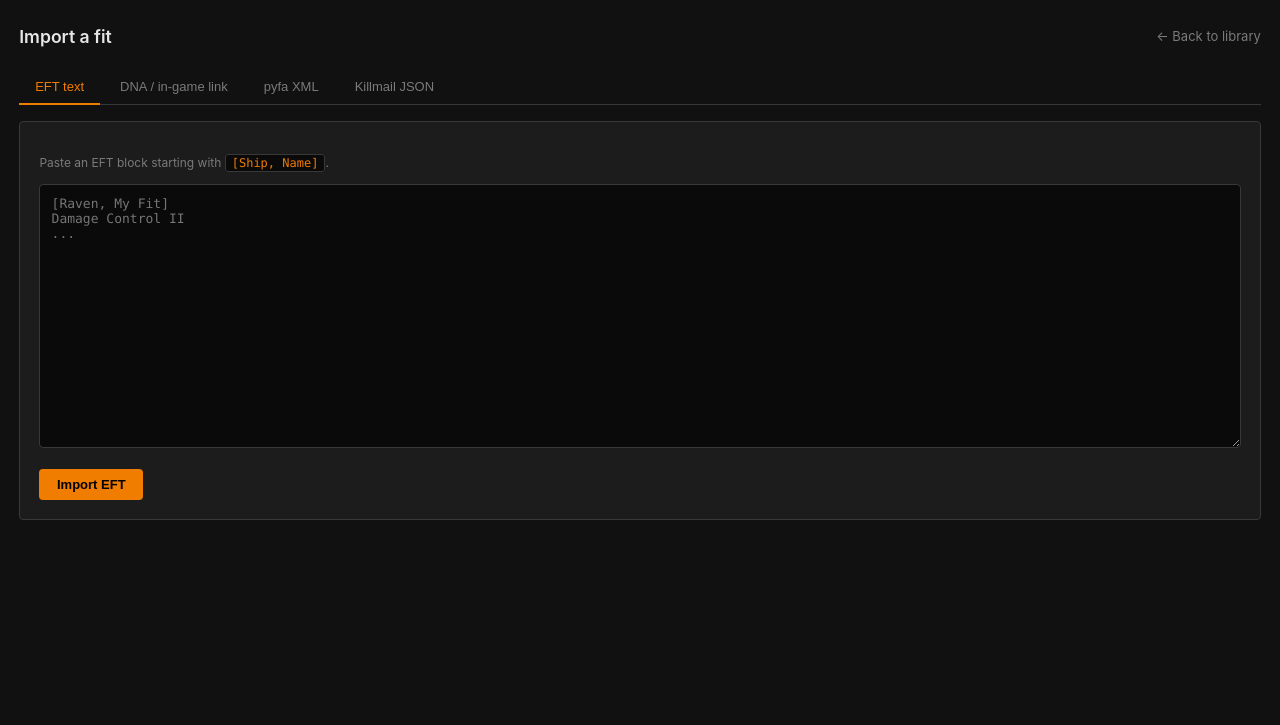
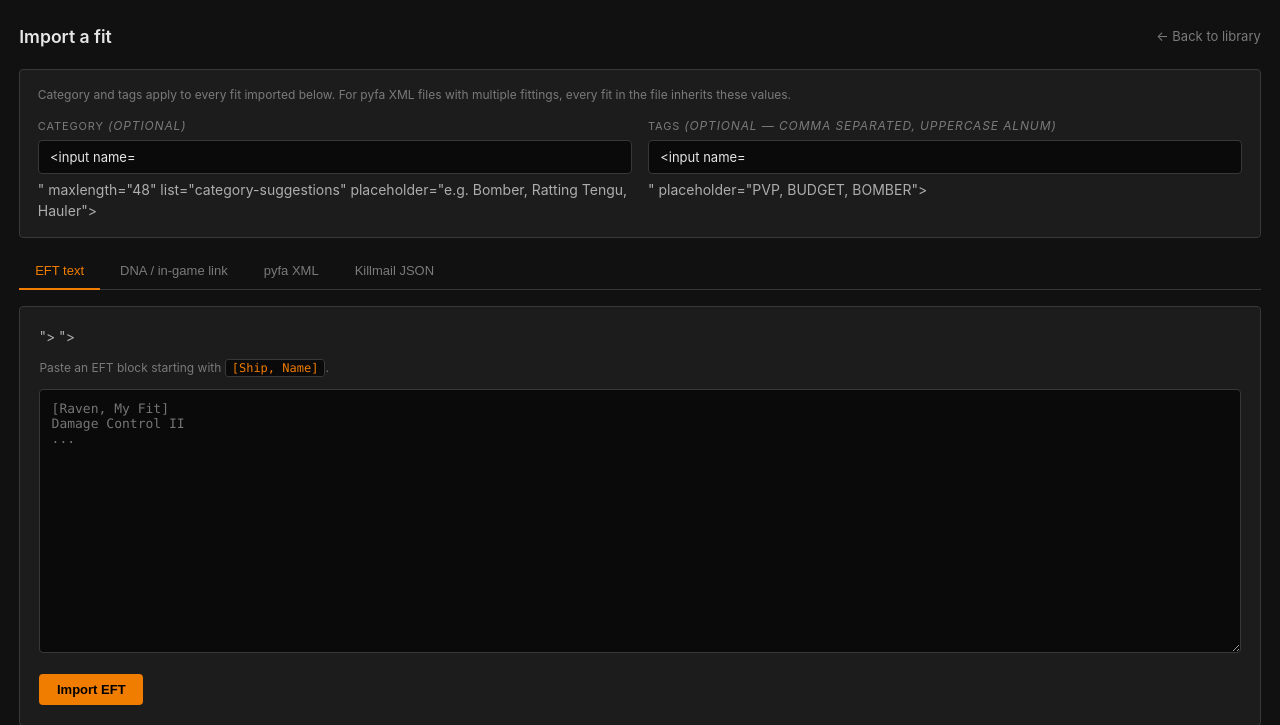
Before and after one commit to zeratulsheppard/wds-fittings, a FastAPI app: template app/templates/import.html in a window 1280 px wide. Shown: the part 67-792 px from the top of the page. Before the commit the page ends 587 px from the top, so only its background shows below. Run offline with FastAPI, Linux system fonts and the light colour scheme; the template is opened without the code that fills it: most values are stand-ins (such as "Sample title", 1, 10 or a date in 2020); form fields are guessed from the names that the template uses; parts of the project's set-up code (start-up, migrations or seed data) failed here and were passed over.

Commit message:
Import page: set category + tags at import time
- Two shared inputs above the format tabs — category (with datalist
  autocomplete) and tags (comma-separated).
- Each tabbed form has hidden category/tags fields; small JS mirrors
  the shared values into whichever form is submitted.
- pyfa XML uploads apply the same category/tags to every fitting in
  the file so bulk imports don't need per-fit edits.
- Errors preserve the entered category/tags so users don't retype.

```diff
--- a/app/static/style.css
+++ b/app/static/style.css
@@ -183,6 +183,26 @@
   margin-bottom: 1rem;
   font-size: 13px;
 }
+
+.import-basics { margin-bottom: 1rem; padding: 1rem 1.1rem; }
+.import-basics > p { margin: 0 0 .8rem; }
+.import-basics-row {
+  display: grid;
+  grid-template-columns: 1fr 1fr;
+  gap: 1rem;
+}
+@media (max-width: 700px) { .import-basics-row { grid-template-columns: 1fr; } }
+.import-basics-row .edit-label input {
+  background: #0a0a0a;
+  border: 1px solid var(--border);
+  color: var(--text-bright);
+  padding: .45rem .7rem;
+  border-radius: var(--radius);
+  font-size: 13px;
+  font-family: inherit;
+  width: 100%;
+}
+.import-basics-row .edit-label input:focus { outline: none; border-color: var(--orange); }
 
 .import-tabs { display: flex; gap: 4px; margin-bottom: 1rem; border-bottom: 1px solid var(--border); }
 .import-tabs .tab {
--- a/app/templates/import.html
+++ b/app/templates/import.html
@@ -6,9 +6,26 @@
   <a href="/" class="back-link">← Back to library</a>
 </div>
 
-{% if error %}
-<div class="error-banner">{{ error }}</div>
-{% endif %}
+{% if error %}<div class="error-banner">{{ error }}</div>{% endif %}
+
+<div class="card import-basics">
+  <p class="muted">Category and tags apply to every fit imported below. For pyfa XML files
+  with multiple fittings, every fit in the file inherits these values.</p>
+  <div class="import-basics-row">
+    <label class="edit-label">
+      <span>Category <em class="muted">(optional)</em></span>
+      <input type="text" id="import-category" value="{{ form.category }}" maxlength="48"
+             list="category-suggestions" placeholder="e.g. Bomber, Ratting Tengu, Hauler">
+      <datalist id="category-suggestions">
+        {% for c in categories %}<option value="{{ c }}">{% endfor %}
+      </datalist>
+    </label>
+    <label class="edit-label">
+      <span>Tags <em class="muted">(optional — comma separated, uppercase alnum)</em></span>
+      <input type="text" id="import-tags" value="{{ form.tags_str }}" placeholder="PVP, BUDGET, BOMBER">
+    </label>
+  </div>
+</div>
 
 <div class="import-tabs" id="tabs">
   <button class="tab active" data-tab="eft">EFT text</button>
@@ -17,9 +34,15 @@
   <button class="tab" data-tab="killmail">Killmail JSON</button>
 </div>
 
+{% macro shared_hidden() -%}
+<input type="hidden" name="category" class="js-category" value="{{ form.category }}">
+<input type="hidden" name="tags" class="js-tags" value="{{ form.tags_str }}">
+{%- endmacro %}
+
 <div class="import-panel card" data-panel="eft">
   <form method="POST" action="/import">
     <input type="hidden" name="fmt" value="eft">
+    {{ shared_hidden() }}
     <p class="muted">Paste an EFT block starting with <code>[Ship, Name]</code>.</p>
     <textarea name="text" rows="16" placeholder="[Raven, My Fit]&#10;Damage Control II&#10;...&#10;"></textarea>
     <div class="form-actions"><button type="submit" class="btn-primary">Import EFT</button></div>
@@ -29,6 +52,7 @@
 <div class="import-panel card hidden" data-panel="dna">
   <form method="POST" action="/import">
     <input type="hidden" name="fmt" value="dna">
+    {{ shared_hidden() }}
     <p class="muted">Paste a raw DNA string, <code>fitting:...</code>, or the full <code>&lt;url=fitting:...&gt;Name&lt;/url&gt;</code> chat link.</p>
     <textarea name="text" rows="6" placeholder="638:2048;1:519;5:3436;1::"></textarea>
     <div class="form-actions"><button type="submit" class="btn-primary">Import DNA</button></div>
@@ -38,7 +62,8 @@
 <div class="import-panel card hidden" data-panel="xml">
   <form method="POST" action="/import" enctype="multipart/form-data">
     <input type="hidden" name="fmt" value="xml">
-    <p class="muted">Upload a pyfa XML export. The file may contain many fittings — all are imported.</p>
+    {{ shared_hidden() }}
+    <p class="muted">Upload a pyfa XML export. Every fitting in the file is imported and gets the same category/tags.</p>
     <input type="file" name="file" accept=".xml" required>
     <div class="form-actions"><button type="submit" class="btn-primary">Import XML</button></div>
   </form>
@@ -47,6 +72,7 @@
 <div class="import-panel card hidden" data-panel="killmail">
   <form method="POST" action="/import">
     <input type="hidden" name="fmt" value="killmail">
+    {{ shared_hidden() }}
     <p class="muted">Paste an ESI killmail JSON body. zKillboard wrapper (<code>{"killmail":...}</code>) is accepted.</p>
     <textarea name="text" rows="14" placeholder='{"killmail_id":..., "victim":{"ship_type_id":..., "items":[...]}}'></textarea>
     <div class="form-actions"><button type="submit" class="btn-primary">Import killmail</button></div>
@@ -61,5 +87,16 @@
     t.classList.add('active');
     panels.forEach(p => p.classList.toggle('hidden', p.dataset.panel !== t.dataset.tab));
   }));
+
+  // Mirror the shared category/tags into every form's hidden inputs before submit.
+  const catEl  = document.getElementById('import-category');
+  const tagsEl = document.getElementById('import-tags');
+  function sync() {
+    document.querySelectorAll('.js-category').forEach(el => el.value = catEl.value);
+    document.querySelectorAll('.js-tags').forEach(el => el.value = tagsEl.value);
+  }
+  catEl.addEventListener('input', sync);
+  tagsEl.addEventListener('input', sync);
+  document.querySelectorAll('.import-panel form').forEach(f => f.addEventListener('submit', sync));
 </script>
 {% endblock %}
```
Also changed, not shown: app/routes/pages.py (+48 -12 lines).
